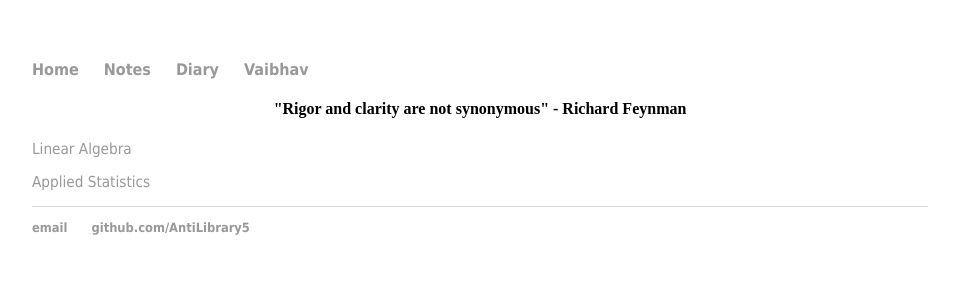
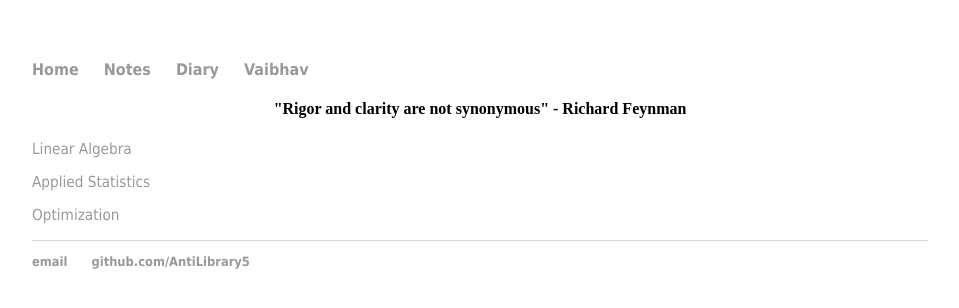
Before and after one commit to AntiLibrary5/AntiLibrary5.github.io, a Jekyll site: the page built from notes/index.html, in a window 1280 px wide. Shown: the top 308 px of the page, without its empty margins (160-1119 px from the left). Built offline with Jekyll 4.4.1, drawn with Linux system fonts in a browser that asks for light colours.

Commit message:
Update index.html

```diff
--- a/notes/index.html
+++ b/notes/index.html
@@ -6,6 +6,6 @@ title: Vaibhav Arora, theboxtroll
 <div class="blurb">
   <p><a href="/notes/linear_algebra/linear_algebra.html">Linear Algebra</a></p>
   <p><a href="/notes/statistics.html">Applied Statistics</a></p>
-  <!--<p><a href="/notes/optimization.html">Optimization</a></p>
-  <p><a href="/notes/machine_learning.html">Machine Learning</a></p>-->
+  <p><a href="/notes/optimization.html">Optimization</a></p>
+  <!--<p><a href="/notes/machine_learning.html">Machine Learning</a></p>-->
 </div><!-- /.blurb -->
```
